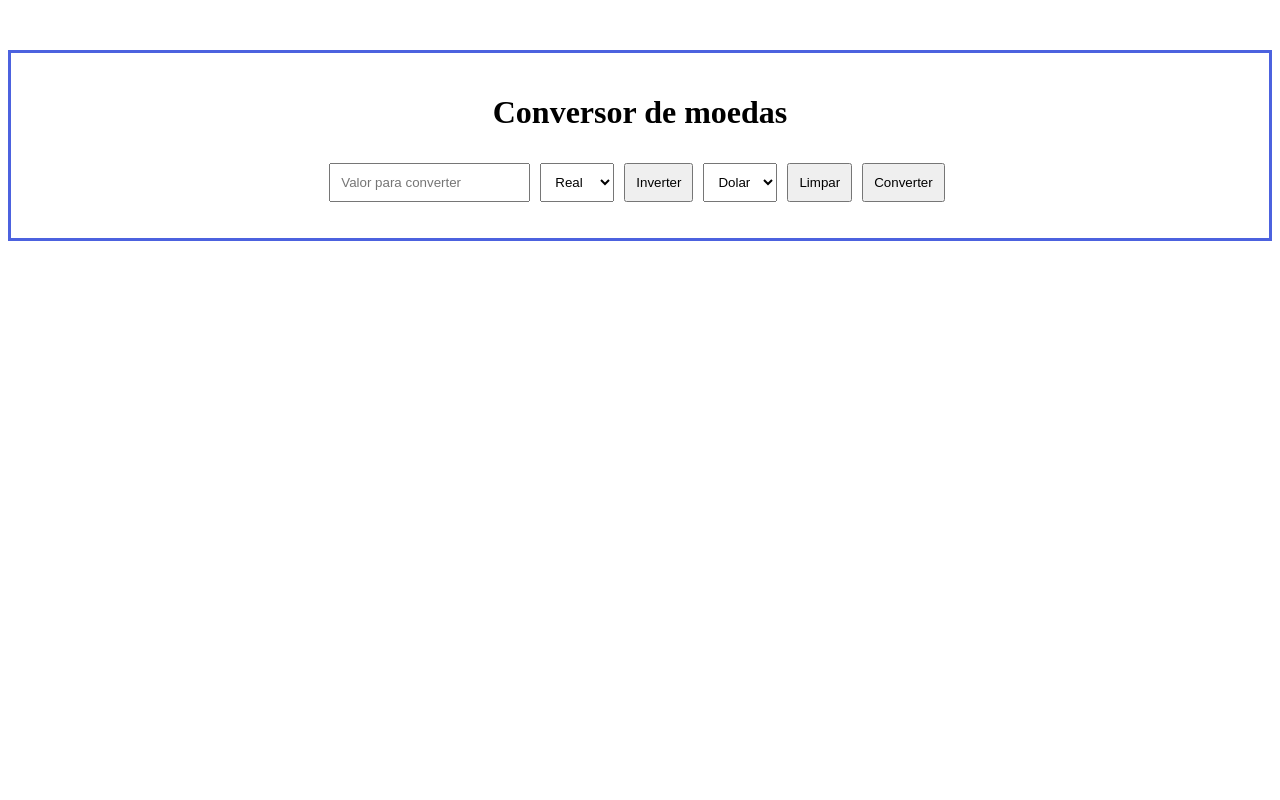
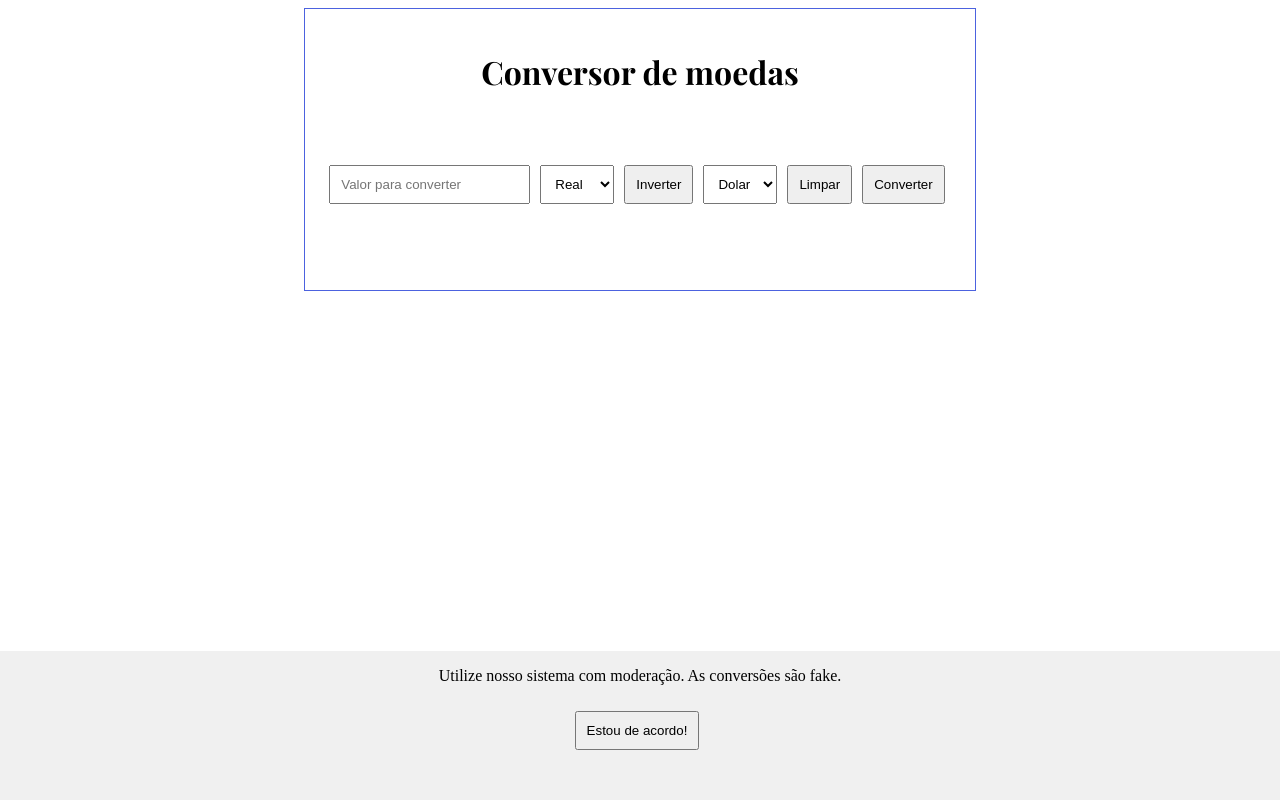
Before and after one commit to guiguiTI/ceub_programacao_web, a plain HTML site: page conversorMoedas/conversorMoedas.html in a window 1280 px wide. Drawn offline with nearby package versions, Linux system fonts and the light colour scheme; a web font is replaced by a local one.

Commit message:
alteracoes_aula_new

```diff
--- a/conversorMoedas/conversorMoedas.html
+++ b/conversorMoedas/conversorMoedas.html
@@ -6,6 +6,11 @@
     <meta name="viewport" content="width=device-width, initial-scale=1.0">
     <link rel="stylesheet" href="estiloConversor.css">
     <title>Conversor de Moedas</title>
+
+    <link rel="preconnect" href="https://fonts.googleapis.com">
+    <link rel="preconnect" href="https://fonts.gstatic.com" crossorigin>
+    <link href="https://fonts.googleapis.com/css2?family=Playfair+Display:ital,wght@0,400..900;1,400..900&display=swap" rel="stylesheet">
+
 </head>
 <body>
     <div id ="container">
@@ -29,6 +34,13 @@
          <p id="resultado"></p>
     </div>
 
+    <div id = "mensagem-usuario">
+        <p>Utilize nosso sistema com moderação. As conversões são fake.</p>
+        <button id="botao-aceita-mensagem">Estou de acordo! </button>
+    </div>
+
+
+
 <script src="scriptConversor.js"></script>
 
 </body>
--- a/conversorMoedas/estiloConversor.css
+++ b/conversorMoedas/estiloConversor.css
@@ -1,13 +1,40 @@
 #container{
     margin-top: 50px;
-    border: 3px solid rgb(76, 98, 223);
+    border: 1px solid rgb(76, 98, 223);
     padding: 20px;
     text-align: center;
+    width: 630px;
+    margin: auto;
+    margin-left: auto;
+    margin-right: auto;
 
 }
 
 input, select, button{
-    margin-top: 10px;
+    margin-top: 50px;
+    margin-bottom:  50px;
     margin-right: 6px;
     padding: 10px;
 }
+
+h1{
+    font-family: "Playfair Display", serif;
+}
+
+
+#mensagem-usuario{
+    position: fixed;
+    bottom: 0;
+    left: 0;
+    width: 100%;
+    text-align: center;
+    background-color: #f0f0f0;
+}
+
+#botao-aceita-mensagem{
+    margin-top: 10px;
+}
+
+.oculto {
+    display: none;
+}
--- a/conversorMoedas/scriptConversor.js
+++ b/conversorMoedas/scriptConversor.js
@@ -30,15 +30,27 @@ const botaoLimpar = document.getElementById("botao-limpar");
 botaoLimpar.addEventListener("click", limpar);
 
 
-document.addEventListener("keydown", function(event) {
-    console.log(event);
-},false);
+const botaoAceitaMensagem = document.getElementById("botao-aceita-mensagem")
+botaoAceitaMensagem.addEventListener("click", aceitarMensagem);
+
+
+
+function aceitarMensagem(){
+    alert("Usuário aceitou os termos! ");
+    const divMensagemUsuario = document.getElementById ("mensagem-usuario")
+    divMensagemUsuario.classList.add("oculto");
+}
+
 
 let valorUsuario = document.getElementById("valorEntrada");
 valorUsuario.addEventListener("keypress", function(event){
 
-event.preventDefault();
 console.log(event);
+
+if(event.ctrlKey == true && event.key == "L"){
+    event.preventDefault();
+    limpar();
+}
 
 if(event.ctrlKey == true && event.code == "KeyI"){
     inverter();
```
